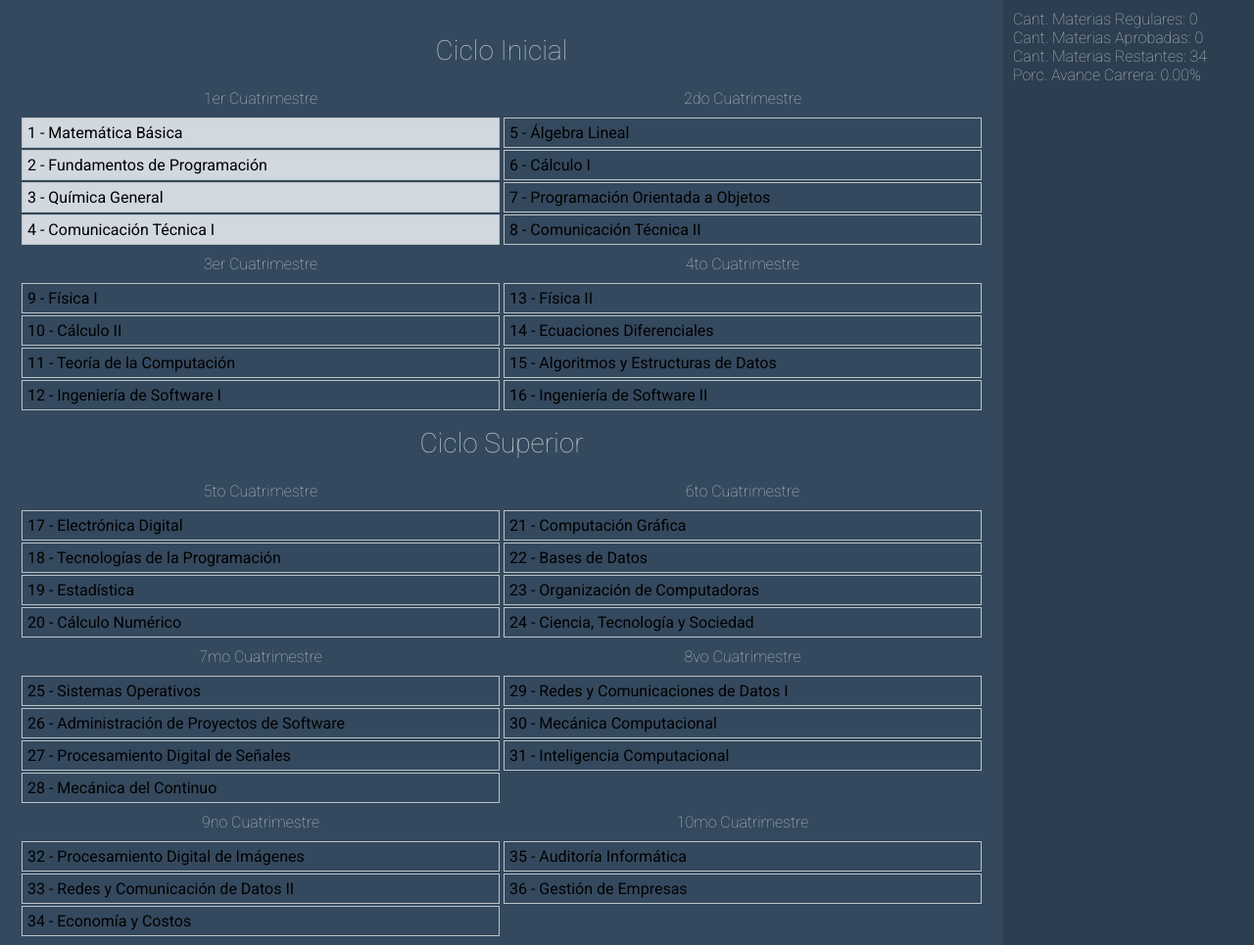
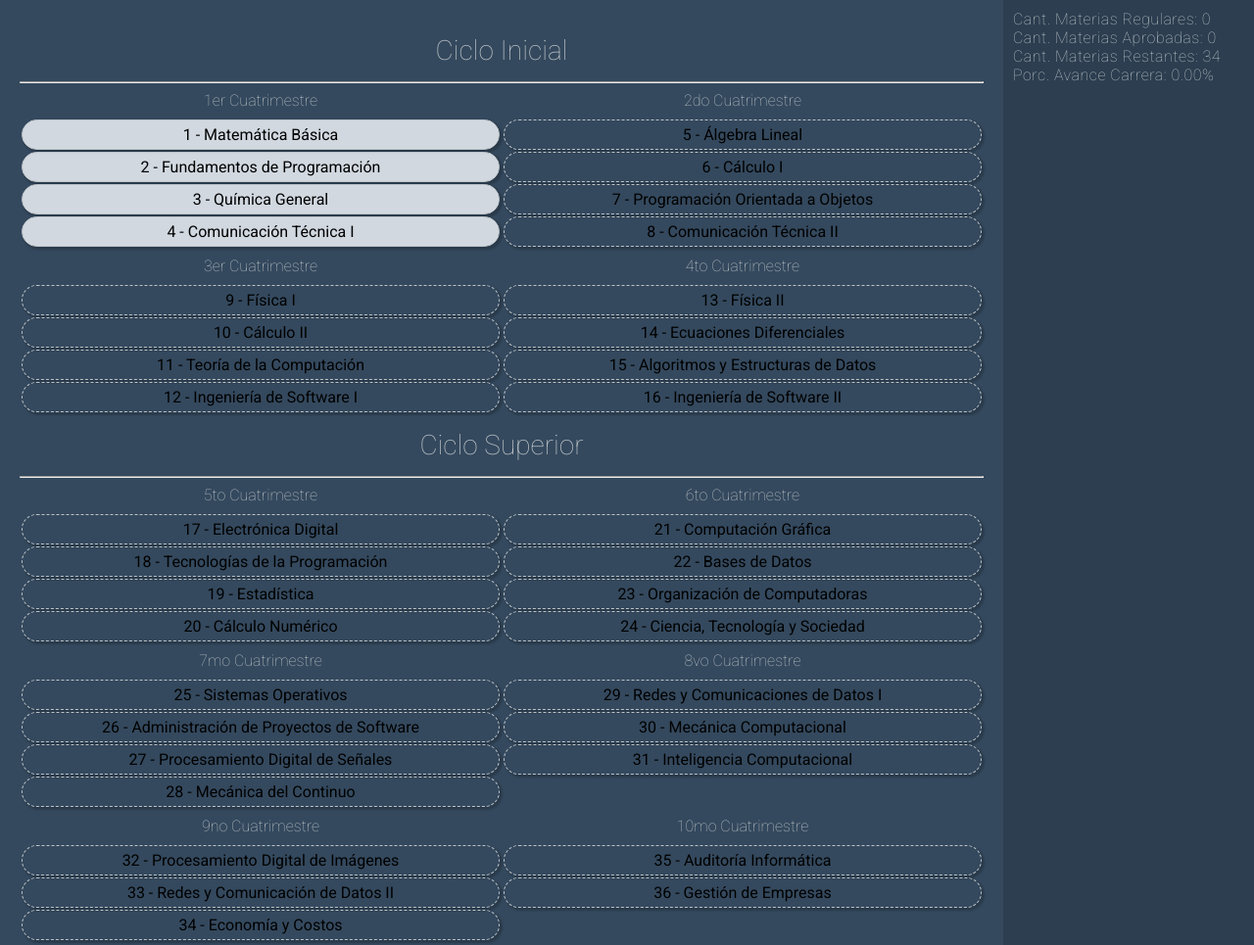
Before and after one commit to rodrigoodz/plan_estudio_fich, a plain HTML site: page index.html in a window 1280 px wide. Shown: the top 965 px of the page at 98% size. Drawn offline with Linux system fonts and the light colour scheme.

Commit message:
mejorado visualmente

```diff
--- a/css/styles.css
+++ b/css/styles.css
@@ -18,8 +18,9 @@ main {
   color: #bdc3c7;
   padding: 10px;
 }
-.info h4 {
+.info p {
   font-weight: 200;
+  letter-spacing: 0.5px;
 }
 
 .titulo_ciclo {
@@ -43,11 +44,14 @@ main {
 
 li {
   list-style: none;
-  border: 1px solid #bdc3c7;
+  border: 1px dashed #bdc3c7;
+  box-shadow: 2px 2px 2px 1px rgba(0, 0, 0, 0.2);
   padding: 5px;
   margin: 2px;
   color: black;
-  /* color: #bdc3c7; */
+  font-weight: 400;
+  border-radius: 20px;
+  text-align: center;
 }
 
 li:hover {
@@ -64,14 +68,17 @@ li:hover {
 
 .regularizada {
   background-color: rgba(0, 128, 0, 0.2);
+  border-style: solid;
 }
 
 .aprobada {
   background-color: #3498db;
+  border-style: solid;
 }
 
 .puede_cursar {
   background-color: #d1d8e0;
+  border-style: solid;
 }
 
 /* Media queries */
--- a/index.html
+++ b/index.html
@@ -15,6 +15,7 @@
     <main>
       <div class="wrapper">
         <h1 class="titulo_ciclo">Ciclo Inicial</h1>
+        <hr />
         <div class="ciclo_inicial">
           <div>
             <h2 class="titulo_cuatri">1er Cuatrimestre</h2>
@@ -33,7 +34,9 @@
             <ul class="materias_cuatri_4"></ul>
           </div>
         </div>
+
         <h1 class="titulo_ciclo">Ciclo Superior</h1>
+        <hr />
         <div class="ciclo_superior">
           <div>
             <h2 class="titulo_cuatri">5to Cuatrimestre</h2>
@@ -61,11 +64,12 @@
           </div>
         </div>
       </div>
+
       <div class="info">
-        <h4>Cant. Materias Regulares: <span class="mat_regulares"></span></h4>
-        <h4>Cant. Materias Aprobadas: <span class="mat_aprobadas"></span></h4>
-        <h4>Cant. Materias Restantes: <span class="mat_restantes"></span></h4>
-        <h4>Porc. Avance Carrera: <span class="porc_avance"></span>%</h4>
+        <p>Cant. Materias Regulares: <span class="mat_regulares"></span></p>
+        <p>Cant. Materias Aprobadas: <span class="mat_aprobadas"></span></p>
+        <p>Cant. Materias Restantes: <span class="mat_restantes"></span></p>
+        <p>Porc. Avance Carrera: <span class="porc_avance"></span>%</p>
       </div>
     </main>
     <script src="PlanInformatica.js"></script>
```
